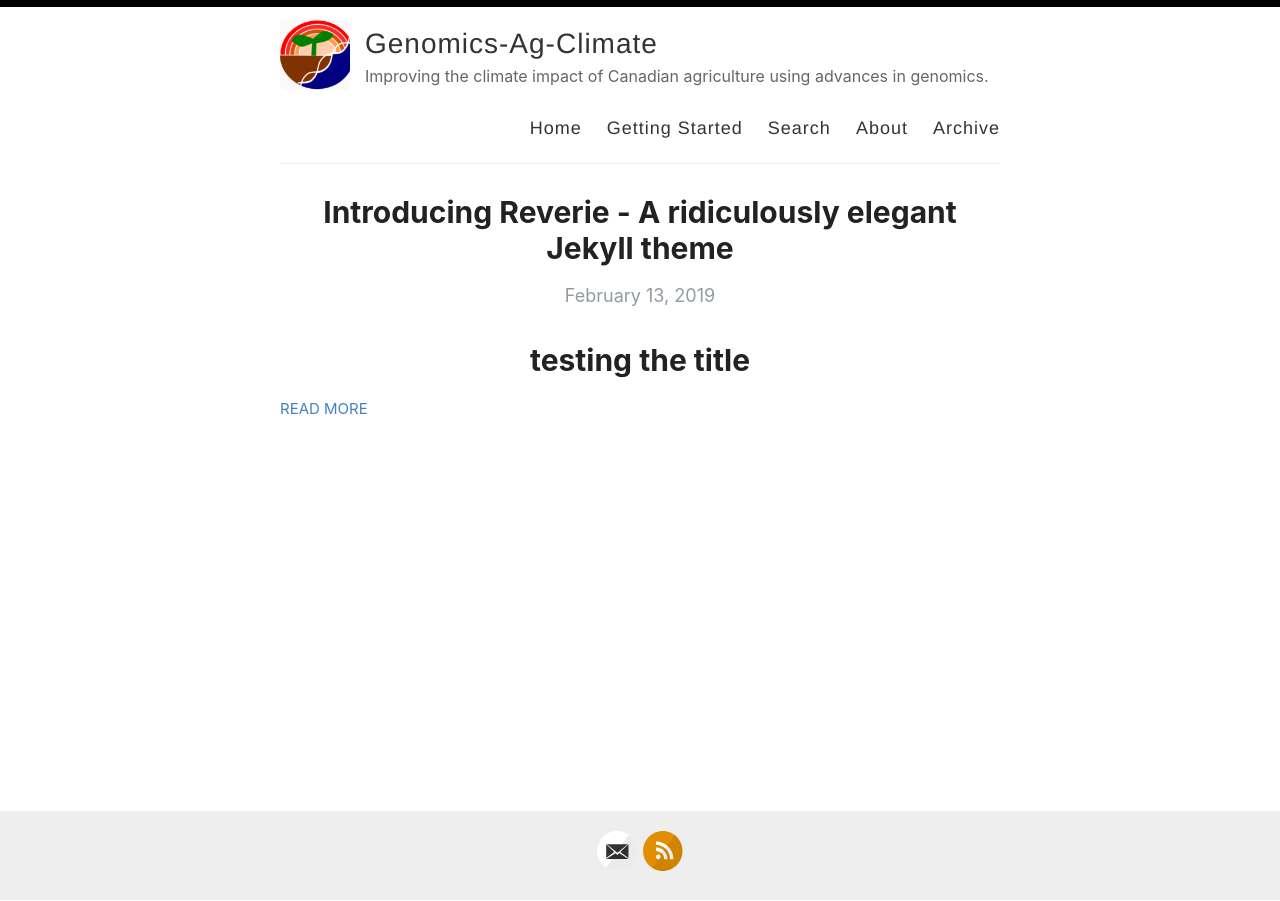
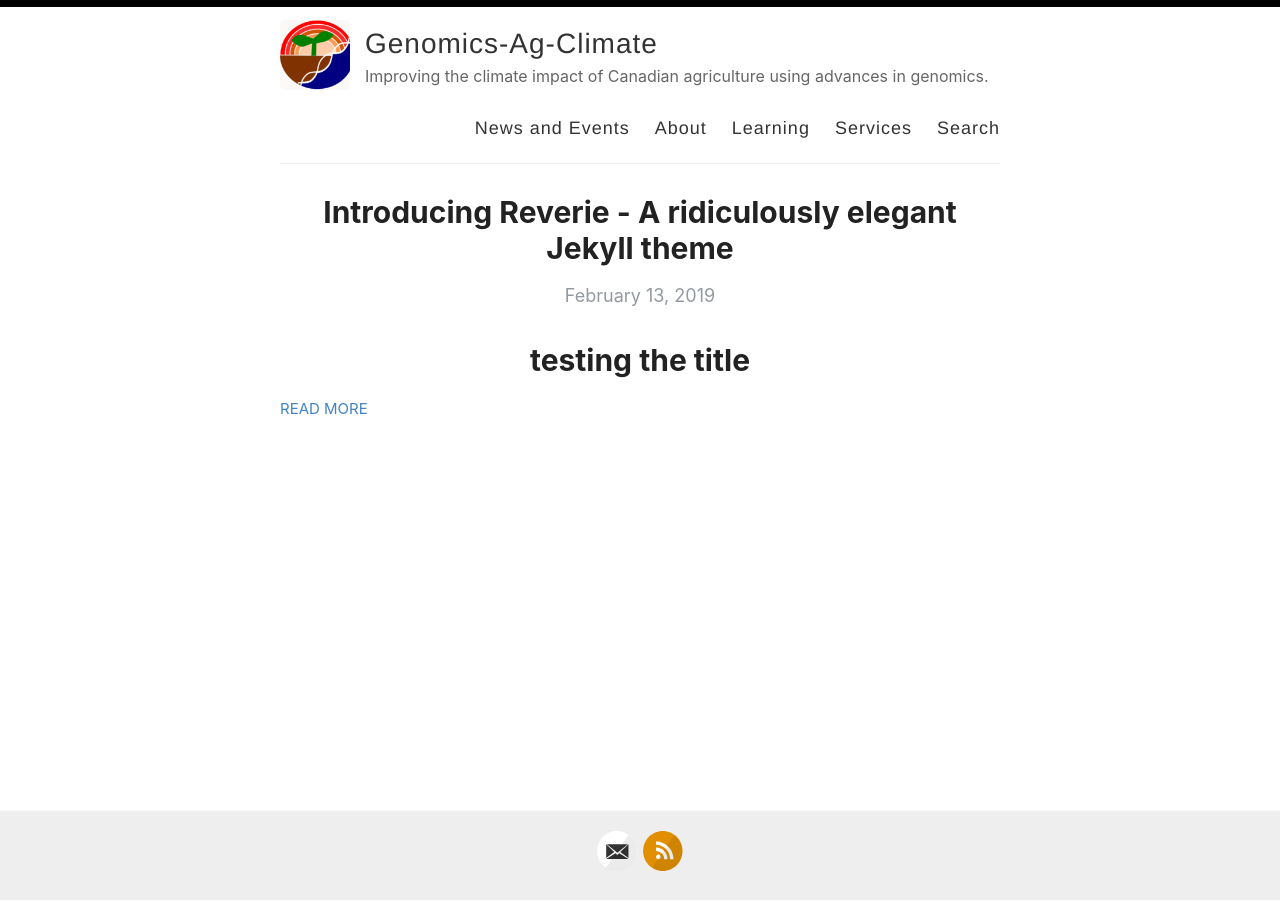
Before and after one commit to carlyh-micb/test_website, a Jekyll site: the page built from index.html, in a window 1280 px wide. Built offline with Jekyll 4.4.1, drawn with Linux system fonts in a browser that asks for light colours; the list of posts is cut into pages by our own code.

Commit message:
Update default.html

```diff
--- a/_layouts/default.html
+++ b/_layouts/default.html
@@ -28,11 +28,12 @@
             </div>
 
             <nav>
-              <a href="{{ site.baseurl }}/">Home</a>
-              <a href="{{ site.baseurl }}/getting-started">Getting Started</a>
+              <a href="{{ site.baseurl }}/">News and Events</a>
+              <a href="{{ site.baseurl }}/about">About</a>
+              <a href="{{ site.baseurl }}/learning">Learning</a>
+              <a href="{{ site.baseurl }}/services">Services</a>
               <a href="{{ site.baseurl }}/search">Search</a>
-              <a href="{{ site.baseurl }}/about">About</a>
-              <a href="{{ site.baseurl }}/archive">Archive</a>
+
             </nav>
           </header>
         </div>
```
